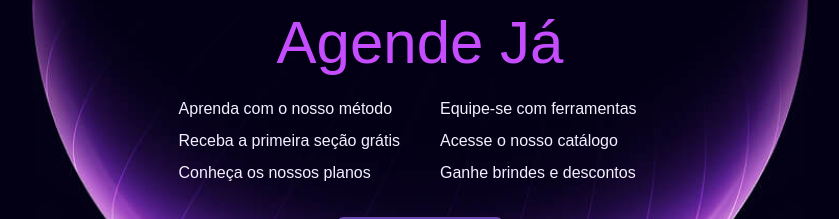
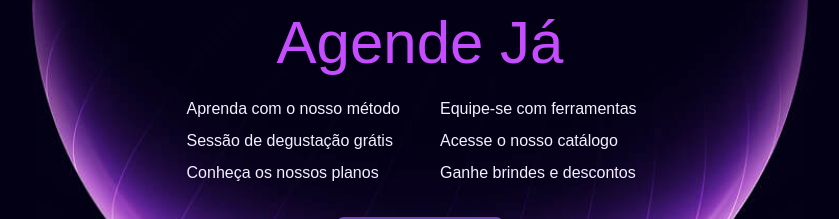
Before and after one commit to milton-bolonha/io-landing, a Next.js app: page / in a window 1280 px wide. Shown: the part 3180-3399 px from the top of the page, without its empty margins (220-1059 px from the left). Built offline with nearby package versions, Linux system fonts and the light colour scheme.

Commit message:
update repo

```diff
--- a/pages/index.js
+++ b/pages/index.js
@@ -69,7 +69,7 @@ export default function Home({ featured, recent }) {
             >
               <li>Aprenda com o nosso método</li>
               <li>Equipe-se com ferramentas</li>
-              <li>Receba a primeira seção grátis</li>
+              <li>Sessão de degustação grátis</li>
               <li>Acesse o nosso catálogo</li>
               <li>Conheça os nossos planos</li>
               <li>Ganhe brindes e descontos</li>
```
